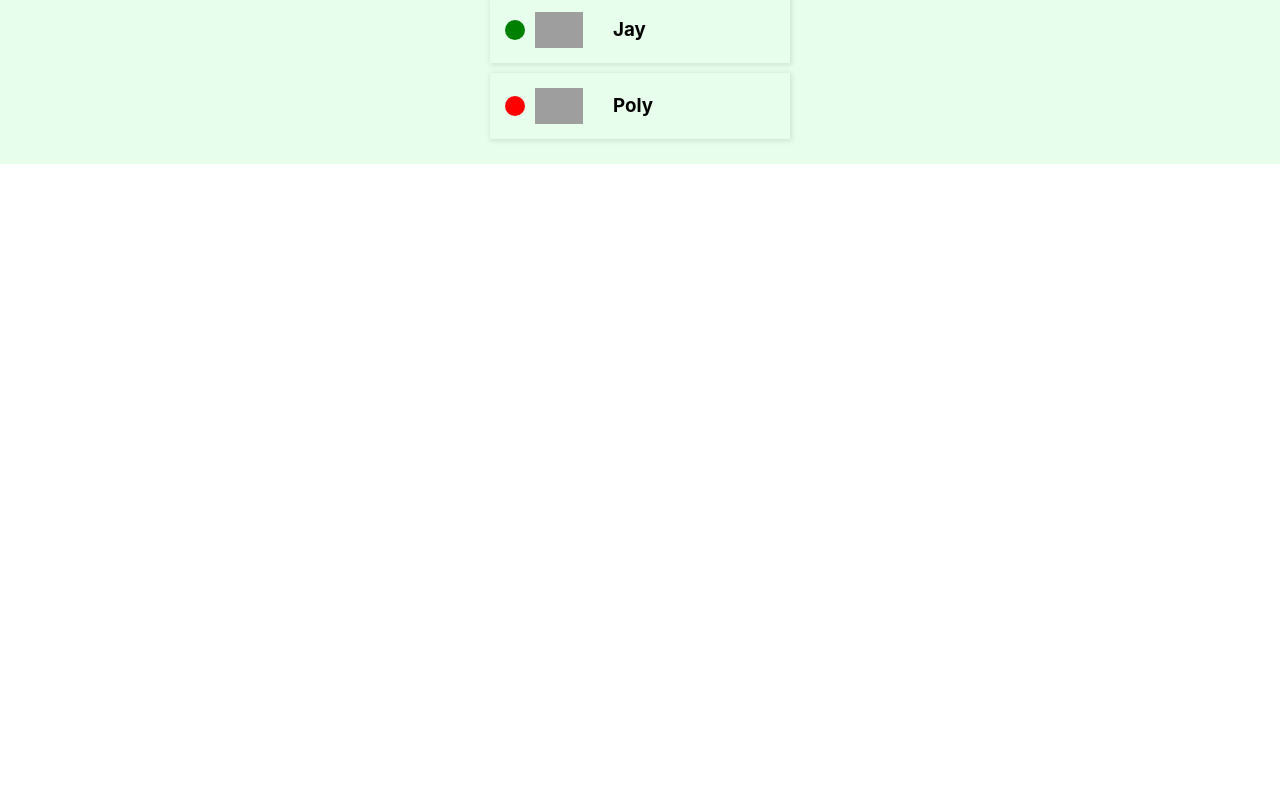
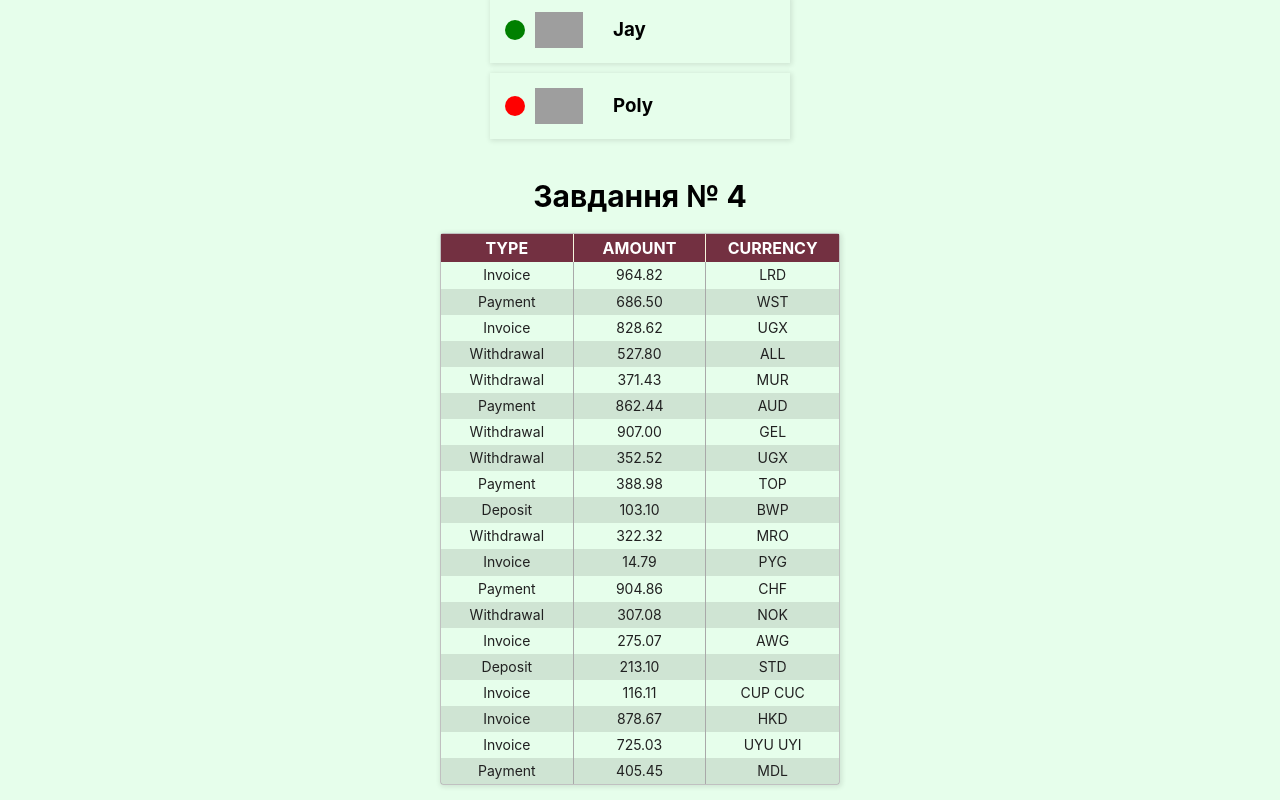
Before and after one commit to VolodymyrVorona/goit-react-hw-01-components, a React (Create React App) app: page / in a window 1280 px wide. Shown: the part 1075-1875 px from the top of the page. Before the commit the page ends 1239 px from the top, so only its background shows below. Built offline with nearby package versions, Linux system fonts and the light colour scheme; grey boxes are pictures that could not be loaded.

Commit message:
Додає завдання № 4

```diff
--- a/src/App.jsx
+++ b/src/App.jsx
@@ -2,10 +2,12 @@
 import Profile from './components/Profile/Prfile';
 import Statistics from './components/Statistics/Statistics';
 import FriendsList from './components/Friends/FriendsList';
+import Transactions from './components/Transactions/Transactions';
 
 import user from './Data/user.json';
 import statistics from './Data/statistics.json';
 import friends from './Data/friends';
+import transactions from './Data/transactions';
 
 function App() {
   return (
@@ -28,6 +30,10 @@
       <Section title="Завдання № 3">
         <FriendsList friends={friends} />
       </Section>
+
+      <Section title="Завдання № 4">
+        <Transactions items={transactions} />
+      </Section>
     </>
   );
 }
--- /dev/null
+++ b/src/Data/transactions.json
@@ -0,0 +1,122 @@
+[
+  {
+    "id": "1e0700a2-5183-4291-85cc-2065a036a683",
+    "type": "invoice",
+    "amount": "964.82",
+    "currency": "LRD"
+  },
+  {
+    "id": "a30f821b-4d25-4ff0-abdd-e340b3f0dd2b",
+    "type": "payment",
+    "amount": "686.50",
+    "currency": "WST"
+  },
+  {
+    "id": "44dca67a-8e5a-4798-bf8e-b15efd4e1abd",
+    "type": "invoice",
+    "amount": "828.62",
+    "currency": "UGX"
+  },
+  {
+    "id": "ea8ed3dc-2b68-4a53-905a-53ecb0adef33",
+    "type": "withdrawal",
+    "amount": "527.80",
+    "currency": "ALL"
+  },
+  {
+    "id": "ea76146a-0b00-4b80-bc02-a8c822176712",
+    "type": "withdrawal",
+    "amount": "371.43",
+    "currency": "MUR"
+  },
+  {
+    "id": "63ca02f9-d637-46b5-9237-f3b24425e029",
+    "type": "payment",
+    "amount": "862.44",
+    "currency": "AUD"
+  },
+  {
+    "id": "ed0263e8-59a5-4bf1-87e0-2bb88e53dc34",
+    "type": "withdrawal",
+    "amount": "907.00",
+    "currency": "GEL"
+  },
+  {
+    "id": "6013bad0-750c-4691-8bc2-d8f2b43969c4",
+    "type": "withdrawal",
+    "amount": "352.52",
+    "currency": "UGX"
+  },
+  {
+    "id": "252c7be4-8b06-4fa7-8d42-61fb835b70d5",
+    "type": "payment",
+    "amount": "388.98",
+    "currency": "TOP"
+  },
+  {
+    "id": "4eaab41b-b967-40ac-82ed-85fc66f646f1",
+    "type": "deposit",
+    "amount": "103.10",
+    "currency": "BWP"
+  },
+  {
+    "id": "9648a350-8469-42d5-8bf3-18090de5fe67",
+    "type": "withdrawal",
+    "amount": "322.32",
+    "currency": "MRO"
+  },
+  {
+    "id": "9c5c25fb-1a95-4b2f-8d1f-4c4426d677cc",
+    "type": "invoice",
+    "amount": "14.79",
+    "currency": "PYG"
+  },
+  {
+    "id": "43ef232c-80e9-4d6f-b48a-b22405620de3",
+    "type": "payment",
+    "amount": "904.86",
+    "currency": "CHF"
+  },
+  {
+    "id": "5161682e-e620-4019-ab0a-24ceb10fbd20",
+    "type": "withdrawal",
+    "amount": "307.08",
+    "currency": "NOK"
+  },
+  {
+    "id": "7b119d71-42e6-4c42-a141-6818b07bb9ff",
+    "type": "invoice",
+    "amount": "275.07",
+    "currency": "AWG"
+  },
+  {
+    "id": "a4f65722-65c4-4c28-b1f4-b8ed988bb205",
+    "type": "deposit",
+    "amount": "213.10",
+    "currency": "STD"
+  },
+  {
+    "id": "c6e5784b-0ca3-48d6-86e5-b5128af5a523",
+    "type": "invoice",
+    "amount": "116.11",
+    "currency": "CUP CUC"
+  },
+  {
+    "id": "c9ebed6a-3a02-4b49-ac0d-0534b51f2bfd",
+    "type": "invoice",
+    "amount": "878.67",
+    "currency": "HKD"
+  },
+  {
+    "id": "a4a98b0e-b22c-438b-9f83-de2df52110c8",
+    "type": "invoice",
+    "amount": "725.03",
+    "currency": "UYU UYI"
+  },
+  {
+    "id": "b39bfa7a-0166-4c47-94d6-87d20590f746",
+    "type": "payment",
+    "amount": "405.45",
+    "currency": "MDL"
+  }
+]
--- /dev/null
+++ b/src/components/Transactions/Transactions.jsx
@@ -0,0 +1,40 @@
+import React from 'react';
+import PropTypes from 'prop-types';
+import s from './Transactions.module.css';
+
+function Transactions({ items }) {
+  return (
+    <table className={s.table}>
+      <thead>
+        <tr className={s.tHeadRow}>
+          <th className={s.tHeadCell}>Type</th>
+          <th className={s.tHeadCell}>Amount</th>
+          <th className={s.tHeadCell}>Currency</th>
+        </tr>
+      </thead>
+
+      <tbody>
+        {items.map(({ id, type, amount, currency }) => (
+          <tr className={s.tBodyRow} key={id}>
+            <td className={s.tBodyCell}>{type}</td>
+            <td className={s.tBodyCell}>{amount}</td>
+            <td className={s.tBodyCell}>{currency}</td>
+          </tr>
+        ))}
+      </tbody>
+    </table>
+  );
+}
+
+Transactions.propTypes = {
+  items: PropTypes.arrayOf(
+    PropTypes.shape({
+      id: PropTypes.string.isRequired,
+      type: PropTypes.string.isRequired,
+      amount: PropTypes.string.isRequired,
+      currency: PropTypes.string.isRequired,
+    }),
+  ).isRequired,
+};
+
+export default Transactions;
--- /dev/null
+++ b/src/components/Transactions/Transactions.module.css
@@ -0,0 +1,46 @@
+.table {
+  width: 400px;
+  margin: 0px auto;
+  border: 1px solid silver;
+  border-radius: 3px;
+  border-spacing: 0px;
+
+  box-shadow: 1px 1px 5px 1px rgba(0, 0, 0, 0.1);
+}
+
+.tHeadRow {
+  background-color: rgb(115, 48, 65);
+}
+
+.tHeadCell,
+.tBodyCell {
+  width: calc(100% / 3);
+  padding: 5px;
+}
+
+.tHeadCell {
+  text-transform: uppercase;
+  color: #ffffff;
+}
+
+.tHeadCell:not(:last-child) {
+  border-right: 1px solid beige;
+}
+
+.tBodyRow:nth-child(2n) {
+  background-color: rgba(0, 0, 0, 0.1);
+}
+
+.tBodyCell {
+  text-align: center;
+  color: #212121;
+  font-size: 14px;
+}
+
+.tBodyCell:nth-child(3n + 1) {
+  text-transform: capitalize;
+}
+
+.tBodyCell:not(:last-child) {
+  border-right: 1px solid darkgray;
+}
```
Also changed, not shown: 1 other file (tests, documents, lock files or other folders).
